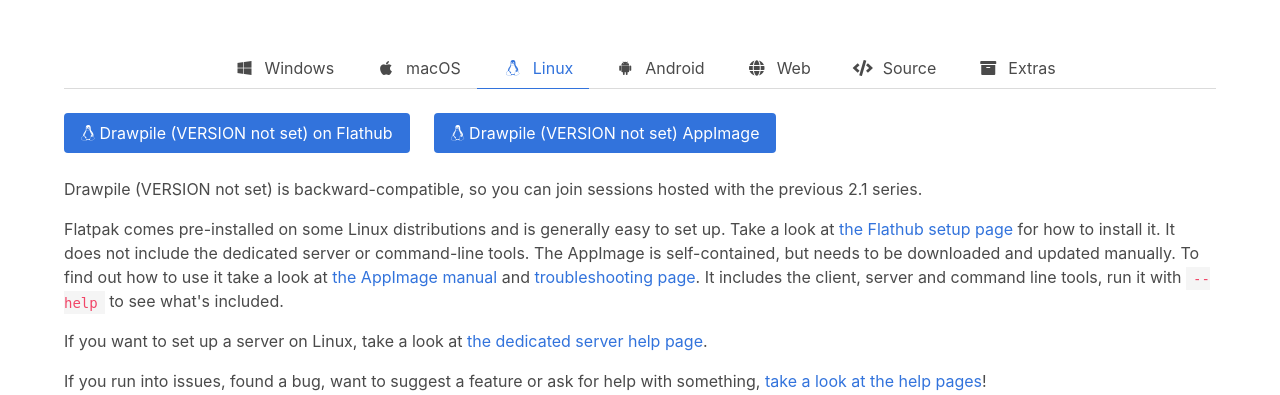
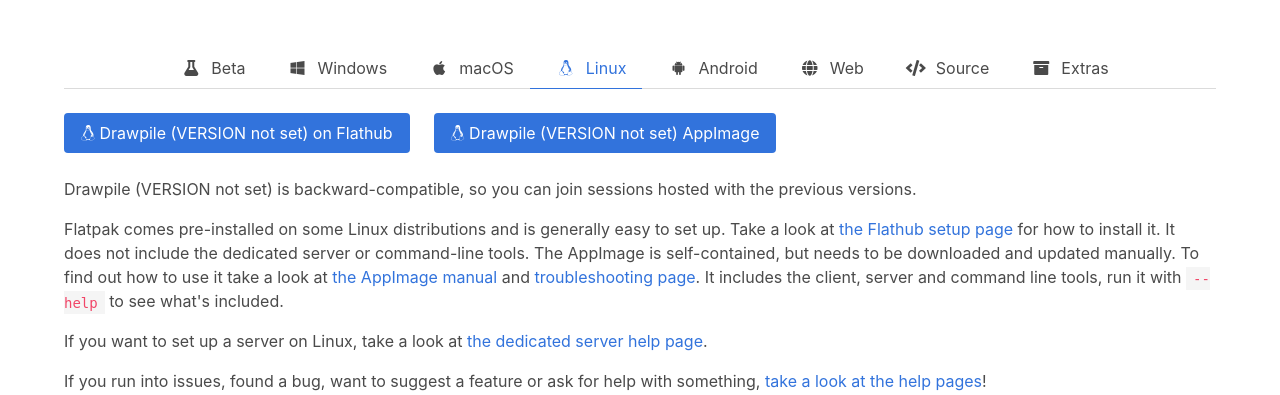
Before and after one commit to drawpile/website, a Django app: page /download/ in a window 1280 px wide. Shown: the part 122-517 px from the top of the page. Run offline with Django 3.2, Linux system fonts and the light colour scheme; a user stored in the database is signed in; tables that the repository leaves empty hold one stand-in row (values such as "Sample post"); parts of the project's set-up code (start-up, migrations or seed data) failed here and were passed over.

Commit message:
Update downloads page for the 2.2.2 beta

```diff
--- a/templates/pages/download.html
+++ b/templates/pages/download.html
@@ -16,6 +16,7 @@
 {% block main %}
 
 {% templatevar 'VERSION' as VERSION %}
+{% templatevar 'BETAVERSION' as BETAVERSION %}
 
 <section class="section">
 <div class="container">
@@ -23,6 +24,92 @@
 <div class="tab-container">
 <div class="tabs is-centered is-hidden-mobile">
 	<ul></ul>
+</div>
+
+<div id="Beta" class="tab-page content">
+	<h2 data-icon="fas fa-flask">Beta</h2>
+	<p>
+		Drawpile {{ BETAVERSION }} has many bugfixes and new features, like improved selections, a magic wand, animation exports to video, better pen tablet support and more. It's fully compatible with previous versions, so you can use it in the same session with folks who are still on the non-beta version. While it's still in development, it should be pretty stable, but the new stuff is still in flux.
+	</p>
+	<p>
+		If you run into issues, found a bug, want to suggest a feature or ask for help with something, <a href="/help/">take a look at the help pages</a> on how to get in touch! Also, consider <a href="https://docs.drawpile.net/help/tech/crashdumps" target="_blank">enabling crash dumps</a>, they help a lot to figure out what went wrong if the program crashes.
+	</p>
+	<h3 class="title"><span class="fab fa-windows"></span> Windows Beta</h3>
+	<div class="columns is-multiline">
+		<div class="column is-narrow">
+			<a href="https://github.com/drawpile/Drawpile/releases/download/{{ BETAVERSION }}/Drawpile-{{ BETAVERSION }}-x86_64.msi" class="button is-link"><span class="fab fa-windows"></span>&nbsp;Drawpile {{ BETAVERSION }} Installer</a>
+		</div>
+		<div class="column is-narrow">
+			<a href="https://github.com/drawpile/Drawpile/releases/download/{{ BETAVERSION }}/Drawpile-{{ BETAVERSION }}-x86_64.zip" class="button is-link"><span class="fab fa-windows"></span>&nbsp;Drawpile {{ BETAVERSION }} Portable ZIP</a>
+		</div>
+	</div>
+	<div class="notification">
+		<p>
+			<strong>Note 1:</strong> On Windows, you may get a message saying
+			<em>SmartScreen prevented an unrecognized app from starting</em>. To
+			get rid of this, we'd have to pay Microsoft a lot of money. So for
+			now, you have to dismiss the warning yourself: click on <strong>More
+			info</strong> underneath the message and then on the <strong>Run
+			anyway</strong> button that appears at the bottom.
+		</p>
+		<p>
+			<strong>Note 2:</strong> If you get an error about missing the Visual Studio Redistributable or a VCRUNTIME DLL, you need to install those first. They are provided by Microsoft, you can <a href="https://aka.ms/vs/17/release/vc_redist.x64.exe">download them here</a>.
+		</p>
+	</div>
+
+	<h3 class="title"><span class="fab fa-apple"></span> macOS Beta</h3>
+	<div class="columns is-multiline">
+		<div class="column is-narrow">
+			<a href="https://github.com/drawpile/Drawpile/releases/download/{{ BETAVERSION }}/Drawpile-{{ BETAVERSION }}-arm64.dmg" class="button is-link"><span class="fab fa-apple"></span>&nbsp;Drawpile {{ BETAVERSION }} for Apple Silicon Mac</a>
+		</div>
+		<div class="column is-narrow">
+			<a href="https://github.com/drawpile/Drawpile/releases/download/{{ BETAVERSION }}/Drawpile-{{ BETAVERSION }}-x86_64.dmg" class="button is-link"><span class="fab fa-apple"></span>&nbsp;Drawpile {{ BETAVERSION }} for Intel Mac</a>
+		</div>
+	</div>
+	<div class="notification">
+		<p>
+			<strong>Note 1:</strong> If you don't know whether you have an Apple Silicon Mac or an Intel Mac, take a look at <a href="https://support.apple.com/en-us/116943" target="_blank">Apple's help page about that</a>.
+		</p>
+		<p>
+			<strong>Note 2:</strong> On macOS, you may get a message saying
+			<em>application cannot be opened because it is from an unidentified
+			developer</em>. To get rid of this, we'd have to pay Apple money. So
+			for now, you have to add an exception yourself: right click on the
+			app and select <strong>Open</strong>, you should now see the dialog
+			again with the option to open the application anyway.
+		</p>
+	</div>
+
+	<h3 class="title"><span class="fab fa-linux"></span> Linux Beta</h3>
+	<div class="columns is-multiline">
+		<div class="column is-narrow">
+			<a href="https://docs.drawpile.net/help/development/releases#flathub-beta" class="button is-link" target="_blank"><span class="fab fa-linux"></span>&nbsp;Drawpile {{ BETAVERSION }} on Flathub Beta</a>
+		</div>
+		<div class="column is-narrow">
+			<a href="https://github.com/drawpile/Drawpile/releases/download/{{ BETAVERSION }}/Drawpile-{{ BETAVERSION }}-x86_64.AppImage" class="button is-link"><span class="fab fa-linux"></span>&nbsp;Drawpile {{ BETAVERSION }} AppImage</a>
+		</div>
+	</div>
+
+	<h3 class="title"><span class="fab fa-android"></span> Android Beta</h3>
+	<div class="columns is-multiline">
+		<div class="column is-narrow">
+			<a href="https://github.com/drawpile/Drawpile/releases/download/{{ BETAVERSION }}/Drawpile-{{ BETAVERSION }}-arm64-v8a.apk" class="button is-link"><span class="fab fa-android"></span>&nbsp;Drawpile {{ BETAVERSION }} APK</a>
+		</div>
+	</div>
+	<div class="notification">
+		<p>
+			<strong>Note:</strong> On Android, you have to enable apps from
+			unknown sources. How exactly this works depends on your device, but
+			it should be in the settings somewhere. To get rid of this, we'd
+			have to pay Google money.
+		</p>
+	</div>
+
+	<h3 class="title"><span class="fas fa-archive"></span> Other Beta Stuff</h3>
+	<p>
+		You can find source code and other versions <a href="https://github.com/drawpile/Drawpile/releases/tag/{{ BETAVERSION }}">in the release on GitHub</a>. Downloads are at the bottom in the <em>Assets</em> section.
+	</p>
+
 </div>
 
 <div id="Windows" class="tab-page content">
@@ -48,12 +135,15 @@
 	</p>
 	<div class="notification">
 		<p>
-			<strong>Note:</strong> On Windows, you may get a message saying
+			<strong>Note 1:</strong> On Windows, you may get a message saying
 			<em>SmartScreen prevented an unrecognized app from starting</em>. To
 			get rid of this, we'd have to pay Microsoft a lot of money. So for
 			now, you have to dismiss the warning yourself: click on <strong>More
 			info</strong> underneath the message and then on the <strong>Run
 			anyway</strong> button that appears at the bottom.
+		</p>
+		<p>
+			<strong>Note 2:</strong> If you get an error about missing the Visual Studio Redistributable or a VCRUNTIME DLL, you need to install those first. They are provided by Microsoft, you can <a href="https://aka.ms/vs/17/release/vc_redist.x64.exe">download them here</a>.
 		</p>
 	</div>
 </div>
@@ -66,7 +156,7 @@
 		</div>
 	</div>
 	<p>
-		Drawpile {{ VERSION }} is backward-compatible, so you can join sessions hosted with the previous 2.1 series.
+		Drawpile {{ VERSION }} is backward-compatible, so you can join sessions hosted with the previous versions.
 	</p>
 	<p>
 		If you run into issues, found a bug, want to suggest a feature or ask
@@ -96,7 +186,7 @@
 		</div>
 	</div>
 	<p>
-		Drawpile {{ VERSION }} is backward-compatible, so you can join sessions hosted with the previous 2.1 series.
+		Drawpile {{ VERSION }} is backward-compatible, so you can join sessions hosted with the previous versions.
 	</p>
 	<p>
 		Flatpak comes pre-installed on some Linux distributions and is generally easy to set up. Take a look at <a href="https://flathub.org/setup" target="_blank">the Flathub setup page</a> for how to install it. It does not include the dedicated server or command-line tools. The AppImage is self-contained, but needs to be downloaded and updated manually. To find out how to use it take a look at <a href="https://docs.appimage.org/introduction/quickstart.html" target="_blank">the AppImage manual</a> and <a href="https://docs.appimage.org/user-guide/troubleshooting/fuse.html" target="_blank">troubleshooting page</a>. It includes the client, server and command line tools, run it with <code>--help</code> to see what's included.
@@ -115,11 +205,11 @@
 	<h2 data-icon="fab fa-android">Android</h2>
 	<div class="columns is-multiline">
 		<div class="column is-narrow">
-			<a href="https://github.com/drawpile/Drawpile/releases/download/{{ VERSION }}/Drawpile-{{ VERSION }}-arm64-v8a.apk" class="button is-link"><span class="fab fa-android"></span>&nbsp;Drawpile {{ VERSION }} APK</a>
+			<a href="https://github.com/drawpile/Drawpile/releases/download/{{ BETAVERSION }}/Drawpile-{{ BETAVERSION }}-arm64-v8a.apk" class="button is-link"><span class="fab fa-android"></span>&nbsp;Drawpile {{ BETAVERSION }} APK</a>
 		</div>
 	</div>
 	<p>
-		Drawpile {{ VERSION }} is backward-compatible, so you can join sessions hosted with the previous 2.1 series.
+		On Android, Drawpile {{ BETAVERSION }} is more stable than {{ VERSION }}, so that's what's recommended. It's fully compatible with previous versions, so you can draw with folks on the older version.
 	</p>
 	<p>
 		If you run into issues, found a bug, want to suggest a feature or ask
@@ -132,7 +222,7 @@
 	<div class="notification">
 		<p>
 			<strong>Note:</strong> On Android, you have to enable apps from
-			unknown sources. How exactly this work depends on your device, but
+			unknown sources. How exactly this works depends on your device, but
 			it should be in the settings somewhere. To get rid of this, we'd
 			have to pay Google money.
 		</p>
@@ -157,9 +247,6 @@
 	<div class="columns is-multiline">
 		<div class="column is-narrow">
 			<a href="https://github.com/drawpile/Drawpile/archive/refs/tags/{{ VERSION }}.tar.gz" class="button is-link"><span class="fa fa-code"></span>&nbsp;Drawpile {{ VERSION }} Source Code</a>
-		</div>
-		<div class="column is-narrow">
-            <a href="https://github.com/drawpile/Drawpile/archive/refs/tags/{{ VERSION }}.tar.gz" class="button is-primary"><span class="fa fa-code"></span>&nbsp;Drawpile {{ VERSION }} Source Code</a>
 		</div>
 		<div class="column is-narrow">
 			<a href="https://github.com/drawpile/Drawpile" target="_blank" class="button"><span class="fab fa-github"></span>&nbsp;Drawpile on GitHub</a>
@@ -193,24 +280,17 @@
 	<ul>
 		<li><a href="https://github.com/drawpile/Drawpile/releases/download/{{ VERSION }}/Drawpile-{{ VERSION }}-32bit.msi"><span class="fab fa-windows"></span>&nbsp;Drawpile {{ VERSION }} Installer for 32 Bit Windows</a></li>
 		<li><a href="https://github.com/drawpile/Drawpile/releases/download/{{ VERSION }}/Drawpile-{{ VERSION }}-32bit.zip"><span class="fab fa-windows"></span>&nbsp;Drawpile {{ VERSION }} Portable ZIP for 32 Bit Windows</a></li>
-		<li><a href="https://github.com/drawpile/Drawpile/releases/download/{{ VERSION }}/Drawpile-{{ VERSION }}-armeabi-v7a.apk"><span class="fab fa-android"></span>&nbsp;Drawpile {{ VERSION }} APK for 32 Bit Android</a></li>
+		<li><a href="https://github.com/drawpile/Drawpile/releases/download/{{ BETAVERSION }}/Drawpile-{{ BETAVERSION }}-armeabi-v7a.apk"><span class="fab fa-android"></span>&nbsp;Drawpile {{ BETAVERSION }} APK for 32 Bit Android</a></li>
 	</ul>
 	<div class="notification">
 		<p>
-			<strong>Note:</strong> Only use these 32 bit versions if you <em>know</em> that your device needs them. If not, use the regular Windows or Android versions, those are faster and more stable.
+			<strong>Note 1:</strong> Only use these 32 bit versions if you <em>know</em> that your device needs them. If not, use the regular Windows or Android versions, those are faster and more stable.
+		</p>
+		<p>
+			<strong>Note 2:</strong> If you get an error on Windows about missing the Visual Studio Redistributable or a VCRUNTIME DLL, you need to install those first. They are provided by Microsoft, you can <a href="https://aka.ms/vs/17/release/vc_redist.x86.exe">download them here</a>.
 		</p>
 	</div>
 	<h3>Previous Versions</h3>
-	<p>
-		You can get the previous 2.1 version of Drawpile here. Support for this will go away in the future though, so if you are having issues with 2.2, <a href="/help/">report them now</a> so that they can be resolved before that happens. You do <em>not</em> need this version to join sessions hosted with Drawpile 2.1, Drawpile 2.2 is compatible with them.
-	</p>
-	<ul>
-		<li><a href="https://github.com/drawpile/Drawpile/releases/download/2.1.20/drawpile-2.1.20-setup.exe"><span class="fab fa-windows"></span>&nbsp;Drawpile 2.1.20 Installer for Windows</a></li>
-		<li><a href="https://github.com/drawpile/Drawpile/releases/download/2.1.20/Drawpile.2.1.20.dmg"><span class="fab fa-apple"></span>&nbsp;Drawpile 2.1.20 Disk Image for macOS</a></li>
-	</ul>
-	<p>
-		For systems that require it, there's a <a href="https://github.com/drawpile/Drawpile/releases/download/{{ VERSION }}/drawpile-2.1.20-setup-w32.exe"><span class="fab fa-windows"></span>&nbsp;Drawpile 2.1.20 Installer for 32 Bit Windows</a>. Do not use this unless you know you need it.
-	</p>
 	<p>
 		All releases are tagged in the git repository. Downloads can be found in the <a href="https://github.com/drawpile/Drawpile/releases" target="_blank"><span class="fab fa-github"></span>&nbsp;Releases on GitHub</a>, in the <em>Assets</em> section at the bottom of each release.
 	</p>
```
